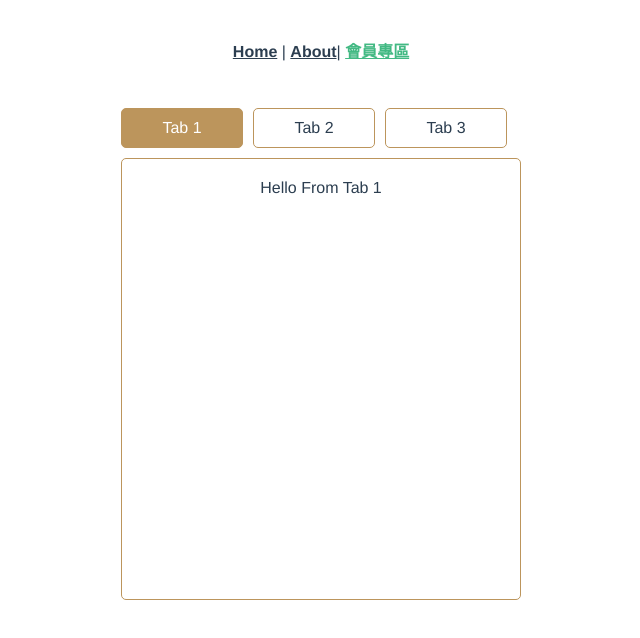
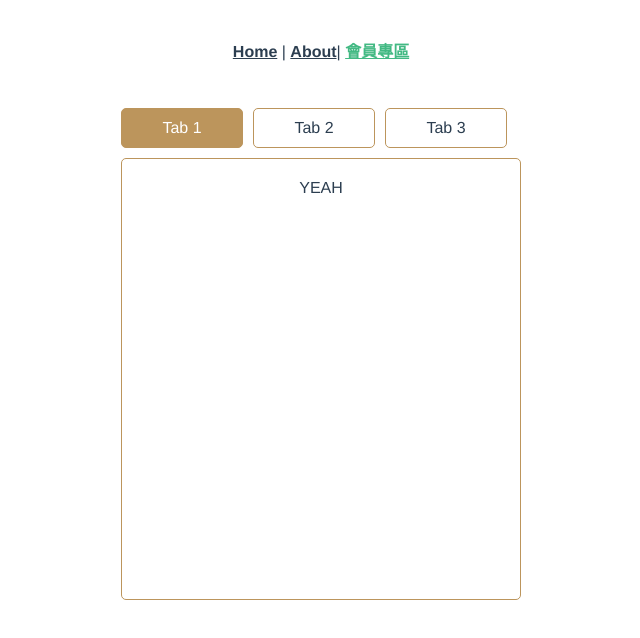
Before and after one commit to Azrialin/cgd103-g4, a Vue app: page /membership in a window 1280 px wide. Shown: the top 638 px of the page, without its empty margins (319-959 px from the left). Built offline with nearby package versions, Linux system fonts and the light colour scheme.

Commit message:
tabs added1

```diff
--- a/src/views/MembershipView.vue
+++ b/src/views/MembershipView.vue
@@ -1,9 +1,9 @@
 <template lang="html">
   <div>
     <tabs>
-      <tab title="Tab 1">Hello From Tab 1</tab>
-      <tab title="Tab 2">Hello From Tab 2</tab>
-      <tab title="Tab 3">Hello From Tab 3</tab>
+      <tab title="Tab 1">YEAH</tab>
+      <tab title="Tab 2">what's up </tab>
+      <tab title="Tab 3">大家加油~</tab>
     </tabs>
   </div>
 </template>
```
